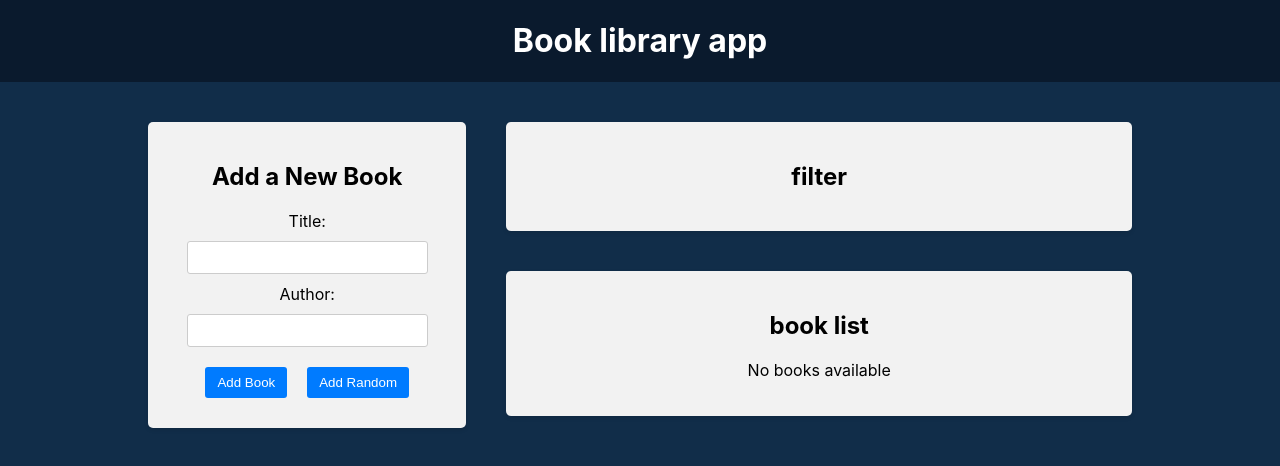
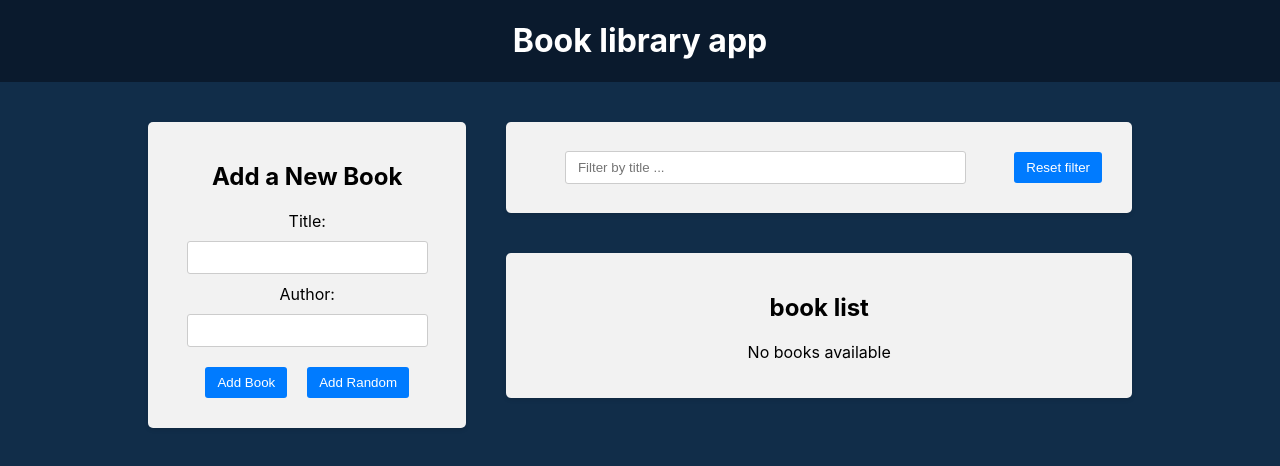
Before and after one commit to e7r74/Book-library-app, a React (Create React App) app in the folder fronted/: page / in a window 1280 px wide. Shown: the top 466 px of the page. Built offline with nearby package versions, Linux system fonts and the light colour scheme.

Commit message:
Filter Redux slice and filter by title

```diff
--- a/fronted/src/components/BookList/Booklist.js
+++ b/fronted/src/components/BookList/Booklist.js
@@ -3,10 +3,12 @@
 import { RxBookmark, RxBookmarkFilled } from 'react-icons/rx'
 import { deleteBook, toggleFavorite } from '../../redux/books/actionCreators'
 
+import { selectTitleFilter } from '../../redux/slices/filterSlice'
 import './BookList.css'
 
 const Booklist = () => {
   const books = useSelector((state) => state.books)
+  const titleFilter = useSelector(selectTitleFilter)
   const dispatch = useDispatch()
 
   const handleDelete = (id) => {
@@ -15,6 +17,14 @@
   const handleToggleFavorite = (id) => {
     dispatch(toggleFavorite(id))
   }
+  const filteredBooks = books.filter((book) => {
+    const matchesTitle = book.title
+      .toLowerCase()
+      .includes(titleFilter.toLowerCase())
+
+    console.log({ title: book.title, matchesTitle })
+    return matchesTitle
+  })
 
   return (
     <div className="app-block book-list">
@@ -23,7 +33,7 @@
         <p>No books available</p>
       ) : (
         <ul>
-          {books.map((book, i) => (
+          {filteredBooks.map((book, i) => (
             <li key={book.id}>
               <div className="book-info">
                 {++i}. {book.title} by <strong>{book.author}</strong>
--- a/fronted/src/components/Filter/Filter.js
+++ b/fronted/src/components/Filter/Filter.js
@@ -1,8 +1,34 @@
+import { useDispatch, useSelector } from 'react-redux'
+import {
+  selectTitleFilter,
+  resetFilter,
+  setTitleFilter,
+} from '../../redux/slices/filterSlice'
 import './Filter.css'
 const Filter = () => {
+  const dispatch = useDispatch()
+  const titleFilter = useSelector(selectTitleFilter)
+  const handleTitleFilterChange = (e) => {
+    dispatch(setTitleFilter(e.target.value))
+  }
+  const handleResetFilters = () => {
+    dispatch(resetFilter())
+  }
   return (
     <div className="app-block filter">
-      <h2>filter</h2>
+      <div className="filter-row">
+        <div className="filter-group">
+          <input
+            onChange={handleTitleFilterChange}
+            value={titleFilter}
+            type="text"
+            placeholder=" Filter by title ..."
+          />
+        </div>
+        <button type="button" onClick={handleResetFilters}>
+          Reset filter
+        </button>
+      </div>
     </div>
   )
 }
--- /dev/null
+++ b/fronted/src/redux/slices/filterSlice.js
@@ -0,0 +1,25 @@
+import { createSlice } from '@reduxjs/toolkit'
+
+const initialState = {
+  title: '',
+}
+
+const filterSlice = createSlice({
+  name: 'filter',
+  initialState,
+  reducers: {
+    setTitleFilter: (state, action) => {
+      // 1 variant
+      //   return { ...state, title: action.payload }
+      // 2 variant c immer
+      state.title = action.payload
+    },
+    resetFilter: (state) => {
+      return initialState
+    },
+  },
+})
+
+export const { setTitleFilter, resetFilter } = filterSlice.actions
+export const selectTitleFilter = (state) => state.filter.title
+export default filterSlice.reducer
--- a/fronted/src/redux/store.js
+++ b/fronted/src/redux/store.js
@@ -1,8 +1,11 @@
 import { configureStore } from '@reduxjs/toolkit'
 import booksReducer from './books/reducer'
+import filterSlice from './slices/filterSlice'
+
 const store = configureStore({
   reducer: {
     books: booksReducer,
+    filter: filterSlice,
   },
 })
 export default store
```
